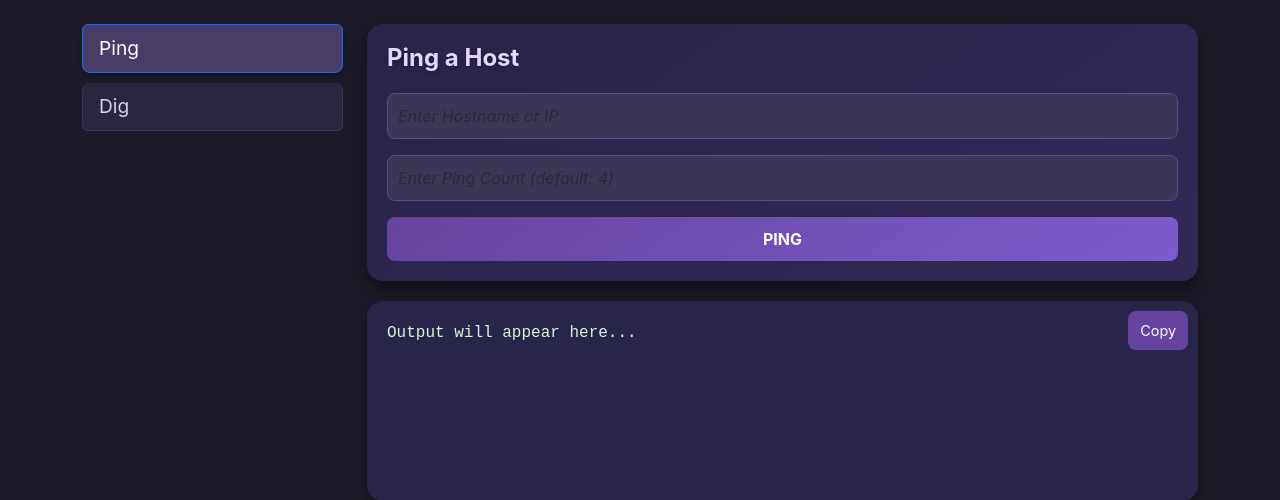
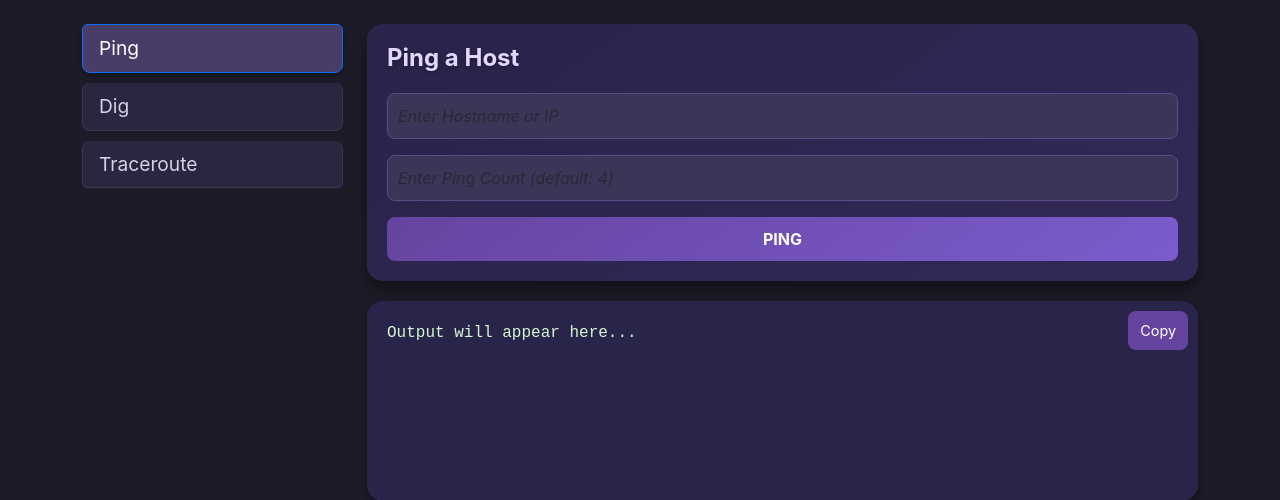
Before and after one commit to himbojo/nettools_app, a Flask app: page / in a window 1280 px wide. Shown: the part 78-578 px from the top of the page. Run offline with Flask 3, Linux system fonts and the light colour scheme; some libraries are stand-ins or nearby versions.

Commit message:
added traceroute support

```diff
--- a/app/routes.py
+++ b/app/routes.py
@@ -1,6 +1,6 @@
 from flask import render_template
 from flask_socketio import emit
-from .utils import validate_hostname, run_ping, run_dig
+from .utils import validate_hostname, run_ping, run_dig, run_traceroute
 from . import socketio
 
 def init_routes(app):
@@ -30,6 +30,10 @@ def init_routes(app):
                 else:
                     equivalent_command = f"dig {record} {hostname}"
                 output = f"$ {equivalent_command}\n" + run_dig(hostname, record)
+            elif command == 'traceroute':
+                max_hops = options.get('max_hops', 30)
+                equivalent_command = f"traceroute -m {max_hops} {hostname}"
+                output = f"$ {equivalent_command}\n" + run_traceroute(hostname, max_hops)
             else:
                 output = "Unsupported command."
 
--- a/app/templates/index.html
+++ b/app/templates/index.html
@@ -209,6 +209,8 @@
                 <div class="list-group">
                     <a href="#" class="list-group-item list-group-item-action active" id="ping-tab">Ping</a>
                     <a href="#" class="list-group-item list-group-item-action" id="dig-tab">Dig</a>
+                    <a href="#" class="list-group-item list-group-item-action" id="traceroute-tab">Traceroute</a>
+
                 </div>
             </div>
             <!-- Content -->
@@ -248,6 +250,21 @@
                             <button type="submit" class="btn btn-primary w-100">Lookup</button>
                         </form>
                     </div>
+
+                    <!-- Traceroute Form -->
+                    <div id="traceroute-form" style="display: none;">
+                        <h4>Traceroute</h4>
+                        <form>
+                            <div class="mb-3">
+                                <input type="text" class="form-control" placeholder="Enter Hostname or IP" id="traceroute-hostname">
+                            </div>
+                            <div class="mb-3">
+                                <input type="number" class="form-control" placeholder="Max Hops (default: 30)" id="traceroute-max-hops" max="30">
+                            </div>
+                            <button type="submit" class="btn btn-primary w-100">Trace</button>
+                        </form>
+                    </div>
+
                 </div>
 
                 <!-- Output Section -->
@@ -284,15 +301,28 @@
     document.getElementById('ping-tab').addEventListener('click', () => {
         document.getElementById('ping-tab').classList.add('active');
         document.getElementById('dig-tab').classList.remove('active');
+        document.getElementById('traceroute-tab').classList.remove('active');
         document.getElementById('ping-form').style.display = 'block';
         document.getElementById('dig-form').style.display = 'none';
+        document.getElementById('traceroute-form').style.display = 'none';
     });
 
     document.getElementById('dig-tab').addEventListener('click', () => {
         document.getElementById('dig-tab').classList.add('active');
         document.getElementById('ping-tab').classList.remove('active');
+        document.getElementById('traceroute-tab').classList.remove('active');
         document.getElementById('dig-form').style.display = 'block';
         document.getElementById('ping-form').style.display = 'none';
+        document.getElementById('traceroute-form').style.display = 'none';
+    });
+
+    document.getElementById('traceroute-tab').addEventListener('click', () => {
+        document.getElementById('traceroute-tab').classList.add('active');
+        document.getElementById('ping-tab').classList.remove('active');
+        document.getElementById('dig-tab').classList.remove('active');
+        document.getElementById('traceroute-form').style.display = 'block';
+        document.getElementById('ping-form').style.display = 'none';
+        document.getElementById('dig-form').style.display = 'none';
     });
 
         // Handle Ping form submission
@@ -321,6 +351,20 @@
 
             // Emit socket command
             socket.emit('run_command', { command: 'dig', hostname, options: { record } });
+        });
+
+         // Handle Traceroute form submission
+    document.querySelector('#traceroute-form form').addEventListener('submit', (e) => {
+        e.preventDefault();
+        const hostname = document.getElementById('traceroute-hostname').value;
+        const maxHops = document.getElementById('traceroute-max-hops').value || 30;
+
+        // Clear previous output and show spinner
+        outputDiv.textContent = '';
+            showSpinner();
+
+        // Emit the traceroute command
+        socket.emit('run_command', { command: 'traceroute', hostname, options: { max_hops: maxHops } });
     });
 
         // Function to copy content of the output box to the clipboard
```
Also changed, not shown: app/utils.py (+8 -0 lines), 1 other file. Lines whose indentation alone changed are shown as unchanged.
